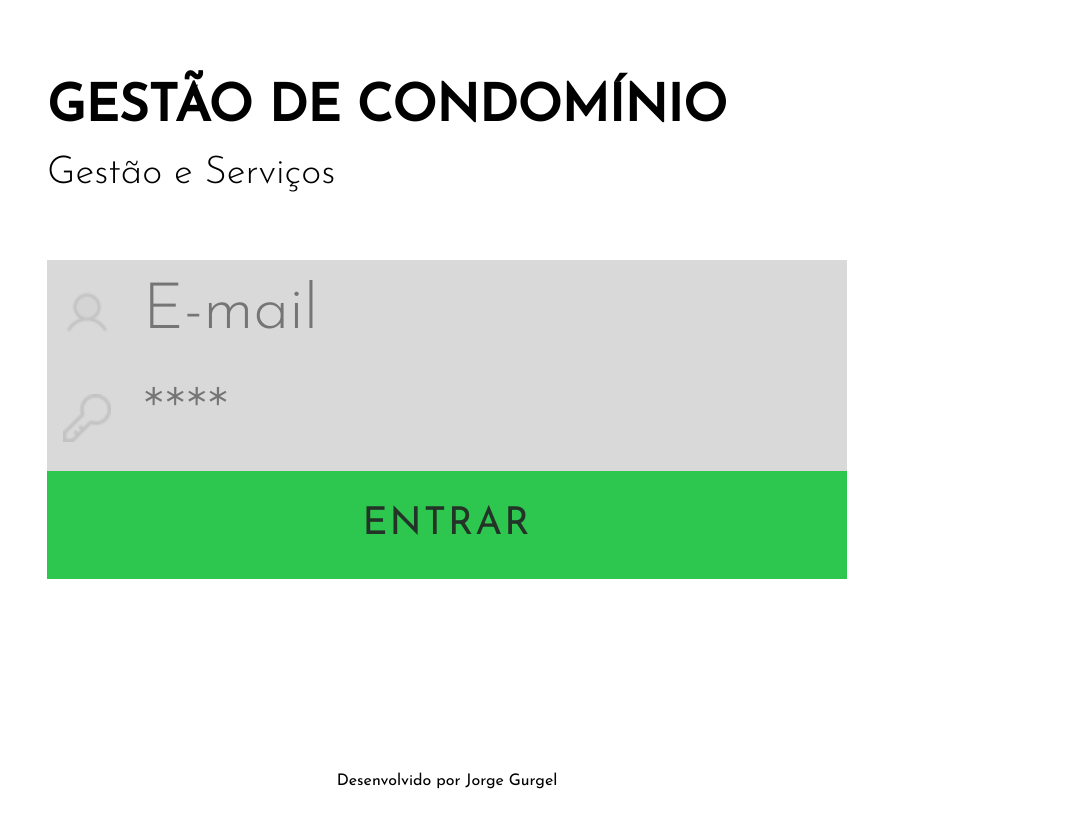
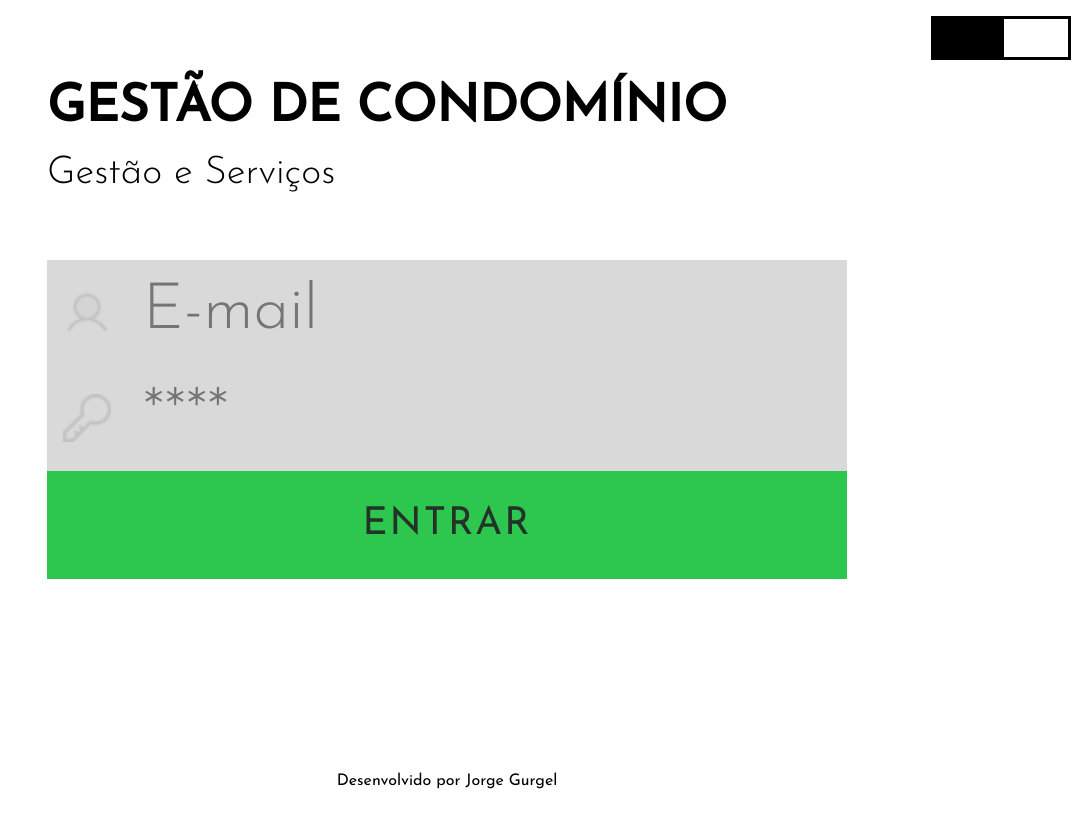
Before and after one commit to jorgelgf/fontendcond, a React (Create React App) app: page / in a window 1280 px wide. Shown: the top 828 px of the page, without its empty margins (193-1280 px from the left). Built offline with nearby package versions, Linux system fonts and the light colour scheme.

Commit message:
adc botao para layout de cores da pagina

```diff
--- a/src/components/footer/styles.tsx
+++ b/src/components/footer/styles.tsx
@@ -1,10 +1,10 @@
 import { styled } from 'styled-components';
 
 export const Footer = styled.footer`
-    text-align: center; /* Centraliza o texto horizontalmente */
-    position: fixed; /* Coloca o rodapé na parte inferior da tela */
+    text-align: center;
+    position: fixed;
     left: 0;
     bottom: 0;
-    width: 100%; /* Garante que ocupe toda a largura */
-    padding: 10px 0; /* Espaçamento interno (topo e baixo) */
+    width: 100%;
+    padding: 10px 0;
 `
--- a/src/components/header/styles.tsx
+++ b/src/components/header/styles.tsx
@@ -4,7 +4,6 @@ import { styled } from 'styled-components';
 //-- MainHeader
 export const Container  = styled.header`
 width: 100%;
-padding:0;
 cursor: pointer;
 header{
 display: flex;
@@ -36,11 +35,7 @@ div{
 }
 }
 `
-//-- MainHeader
-
-
 //HeaderService
-
 export const DivHeaderService = styled.div`
 width: 100%;
 display: flex;
--- a/src/rout.tsx
+++ b/src/rout.tsx
@@ -15,10 +15,23 @@ useEffect(()=>{
   window.scrollTo(0, 0);
 
 },[])
+
   return (
     <>
       <Container>
-        <Session>
+       <DivBG>
+       <Black onClick={()=>{
+                document.body.style.backgroundColor='#4d4848';
+                document.body.style.color='white';
+          }}>
+        </Black>
+       <White onClick={()=>{
+                document.body.style.backgroundColor='white';
+                document.body.style.color='black';
+        }
+       }>
+      </White>
+      </DivBG>         <Session>
         <MainHeader/>
         <Item>
           {children}
@@ -52,8 +65,30 @@ align-items: center;
 justify-content: center;
 height: auto;
 flex-direction: column;
+`
+const DivBG = styled.div`
+   display:flex;
+   width:100%;
+   justify-content:flex-end;
+   position: absolute;
+   top:0;
+   padding-top: 1rem;
+   padding-right: 2rem;
 
-
+`
+const Black = styled.div`
+background-color: black;
+border:solid black;
+width: 5vw;
+height: 3vw;
+cursor: pointer;
+`
+const White  = styled.div`
+background-color: white;
+border:solid black;
+width: 5vw;
+height: 3vw;
+cursor: pointer;
 `
 const Session = styled.div`
 width: 90%;
@@ -63,7 +98,6 @@ flex-direction:column;
 max-width: 800px;
 `
 const Item = styled.div`
-//border: solid;
 width: 100%;
 height: 100vh;
 margin-top: 4rem;
```
Also changed, not shown: src/pages/globalStyles.tsx (line endings or trailing spaces).
